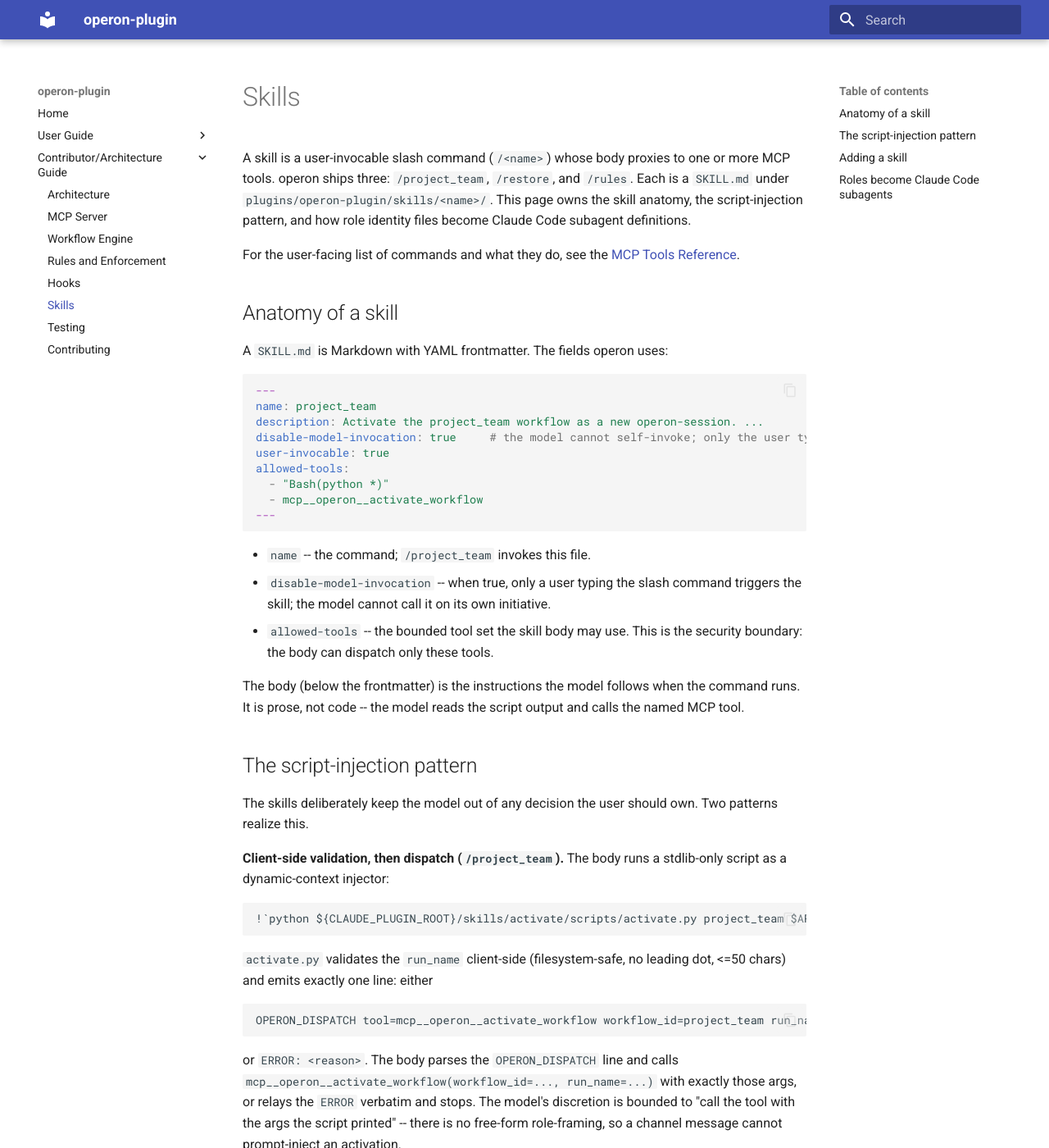
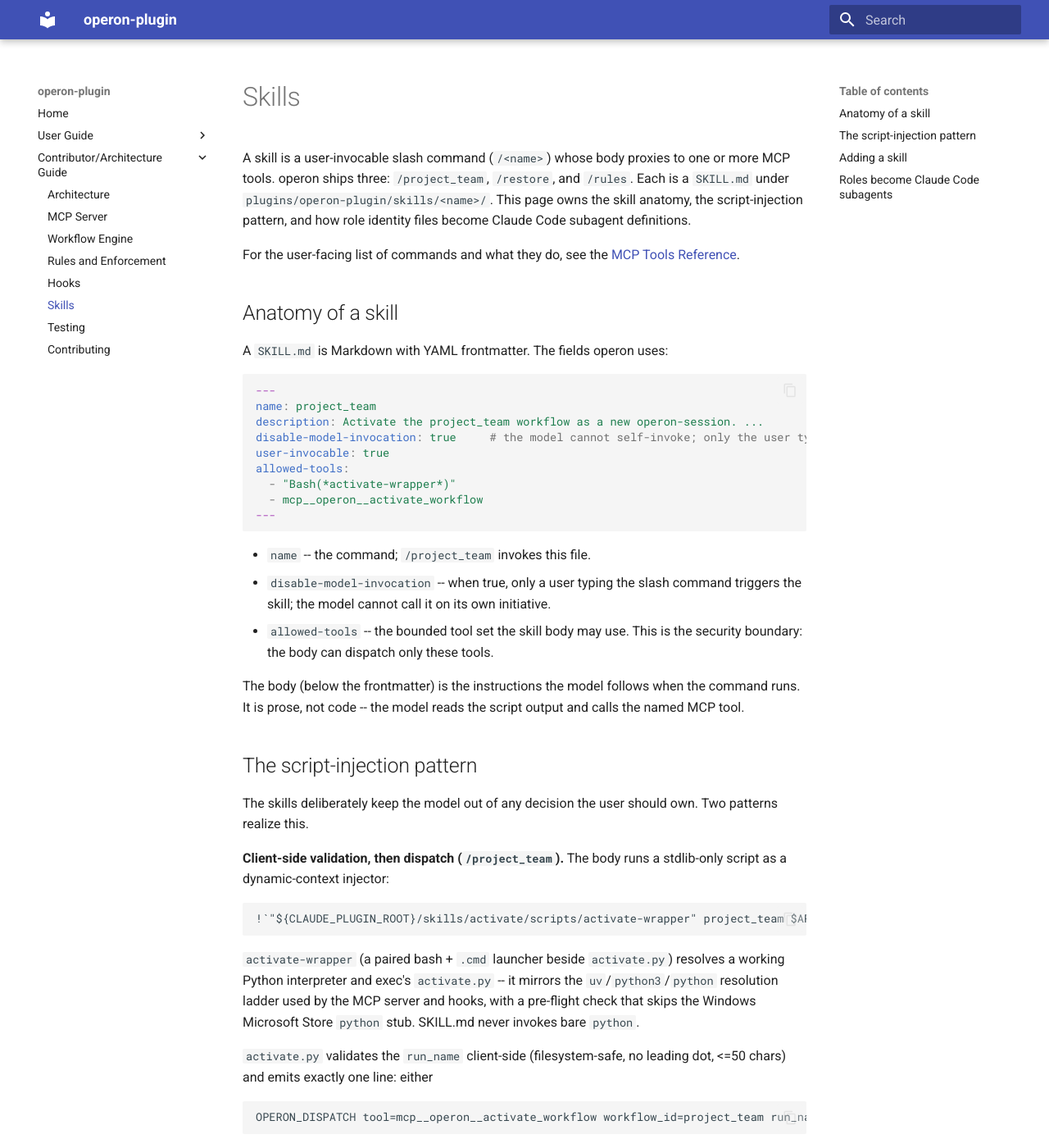
Before and after one commit to sprustonlab/operon-plugin, an MkDocs documentation site: the page built from docs/dev/skills.md, in a window 1280 px wide and 1400 px high. Shown: the whole window at 82% size. Built offline with MkDocs 1.6.1 and Material for MkDocs 9.7.7, drawn with Linux system fonts in a browser that asks for light colours.

Commit message:
fix: resolve Python via activate-wrapper so /project_team works on Windows
/project_team's SKILL.md shelled out to bare `python`. On Windows that
resolves to the Microsoft Store "App Execution Alias" stub, which prints
"Python was not found..." and exits non-zero -- so activate.py never ran
and activation failed. This was the only Python entry point in the plugin
still using bare `python`; the MCP server and both hooks already resolve
via a uv/python3/python ladder.

Add skills/activate/scripts/activate-wrapper (paired bash + .cmd) beside
activate.py. It tries python3 then python, each gated by a pre-flight
`-c ""` that skips the broken Store stub, then falls back to
`uv run --no-project python`. Unlike the dep-needing MCP/hook wrappers
(uv-first), activate.py is stdlib-only, so this wrapper prefers a bare
interpreter and only uses uv as a last resort -- no project-sync latency
on the common path.

Point the skill at the wrapper and change allowed-tools from
`Bash(python *)` to `Bash(*activate-wrapper*)` (Claude Code matches the
expanded command and supports leading wildcards). Docs + docstring
updated; bump to 0.0.3 so `claude plugin update` pulls it.

Co-Authored-By: Claude Opus 4.7 (1M context) <noreply@anthropic.com>

````diff
--- a/docs/dev/skills.md
+++ b/docs/dev/skills.md
@@ -21,7 +21,7 @@ description: Activate the project_team workflow as a new operon-session. ...
 disable-model-invocation: true     # the model cannot self-invoke; only the user typing /project_team
 user-invocable: true
 allowed-tools:
-  - "Bash(python *)"
+  - "Bash(*activate-wrapper*)"
   - mcp__operon__activate_workflow
 ---
 ```
@@ -46,8 +46,14 @@ should own. Two patterns realize this.
 runs a stdlib-only script as a dynamic-context injector:
 
 ```
-!`python ${CLAUDE_PLUGIN_ROOT}/skills/activate/scripts/activate.py project_team $ARGUMENTS`
+!`"${CLAUDE_PLUGIN_ROOT}/skills/activate/scripts/activate-wrapper" project_team $ARGUMENTS`
 ```
+
+`activate-wrapper` (a paired bash + `.cmd` launcher beside `activate.py`)
+resolves a working Python interpreter and exec's `activate.py` -- it
+mirrors the `uv`/`python3`/`python` resolution ladder used by the MCP
+server and hooks, with a pre-flight check that skips the Windows
+Microsoft Store `python` stub. SKILL.md never invokes bare `python`.
 
 `activate.py` validates the `run_name` client-side (filesystem-safe, no
 leading dot, <=50 chars) and emits exactly one line: either
````
Also changed, not shown: CHANGELOG.md (+15 -0 lines), docs/dev/architecture.md (+1 -0 lines), plugins/operon-plugin/skills/project_team/SKILL.md (+2 -2 lines), 7 other files.
